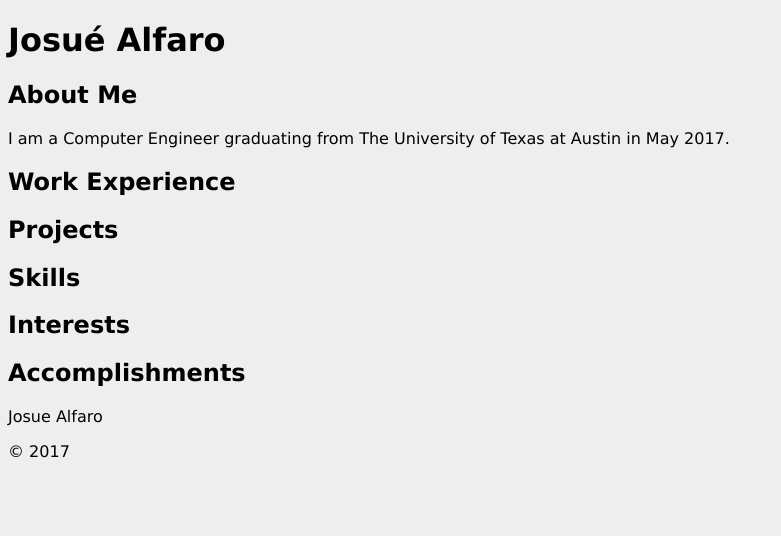
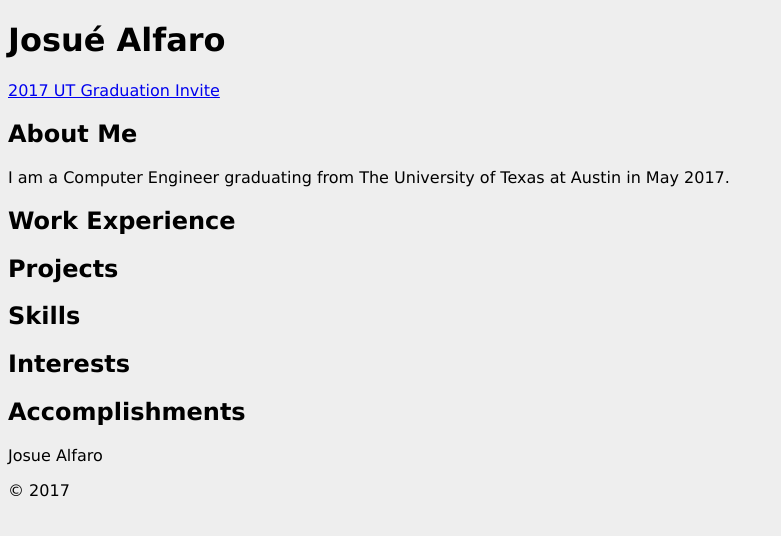
Before and after one commit to jjalfaro9/jjalfaro9.github.io, a Jekyll site: the page built from index.html, in a window 1280 px wide. Shown: the top 536 px of the page, without its empty margins (0-781 px from the left). Built offline with Jekyll 4.4.1, drawn with Linux system fonts in a browser that asks for light colours.

Commit message:
remove parallax from mobile & add link to homepage directing to graduation

```diff
--- a/css/gradInvite.css
+++ b/css/gradInvite.css
@@ -39,6 +39,12 @@ h1 {
   min-height: 340px;
 }
 
+@media only screen and (max-device-width: 1024px) {
+      .bgimg-1, .bgimg-2, .bgimg-3, .bgimg-4 {
+          background-attachment: scroll;
+      }
+}
+
 .iGradPics {
   height: 425px;
   max-height: 425px;
--- a/index.html
+++ b/index.html
@@ -2,6 +2,9 @@
 layout: default
 ---
 
+<div>
+  <a href="http://www.josuealfaro.com/graduationInvite">2017 UT Graduation Invite </a>
+</div>
 <div>
     <h2>About Me</h2>
     <p>I am a Computer Engineer graduating from The University of Texas at Austin in May 2017.</p>
```
